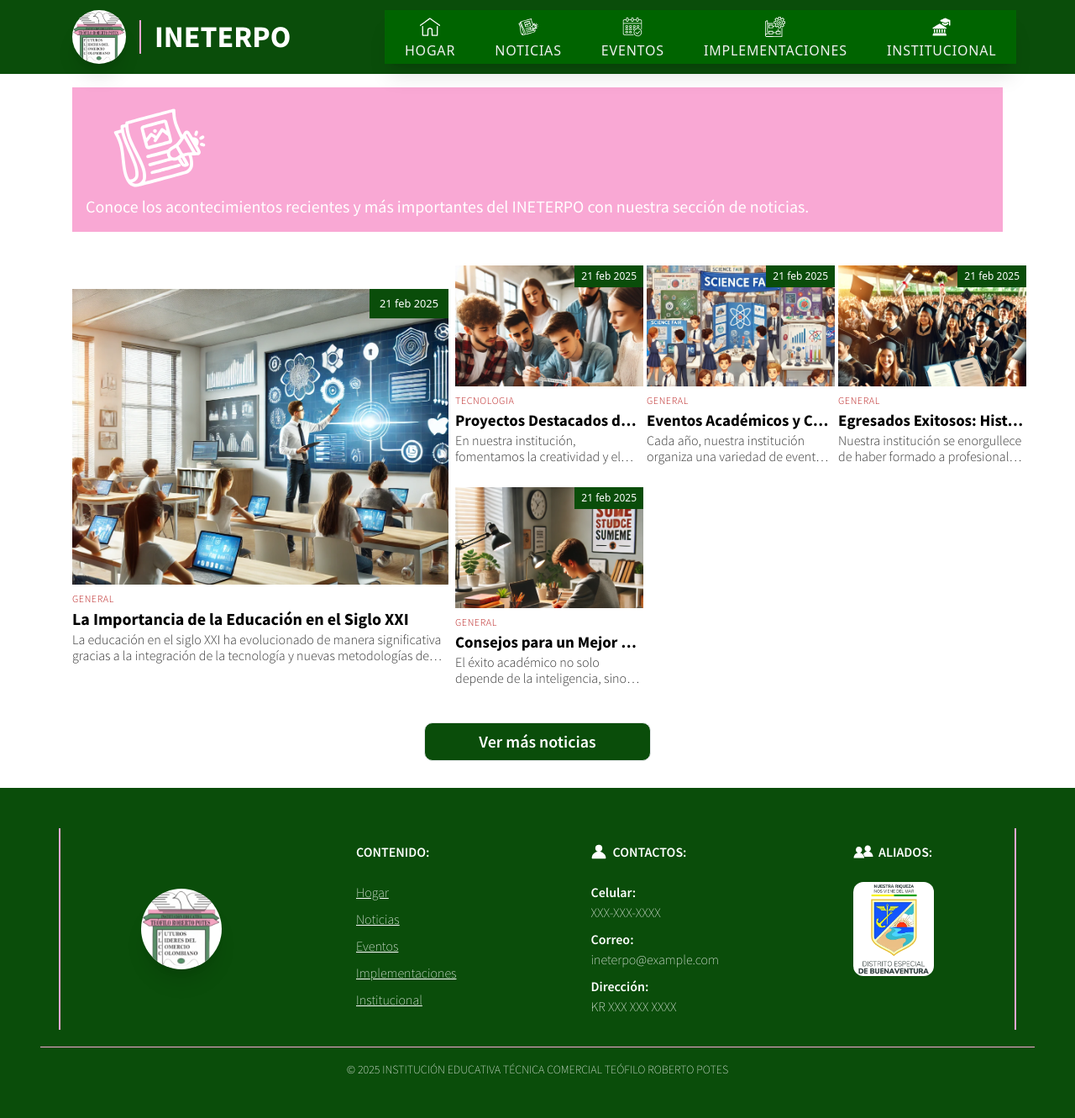
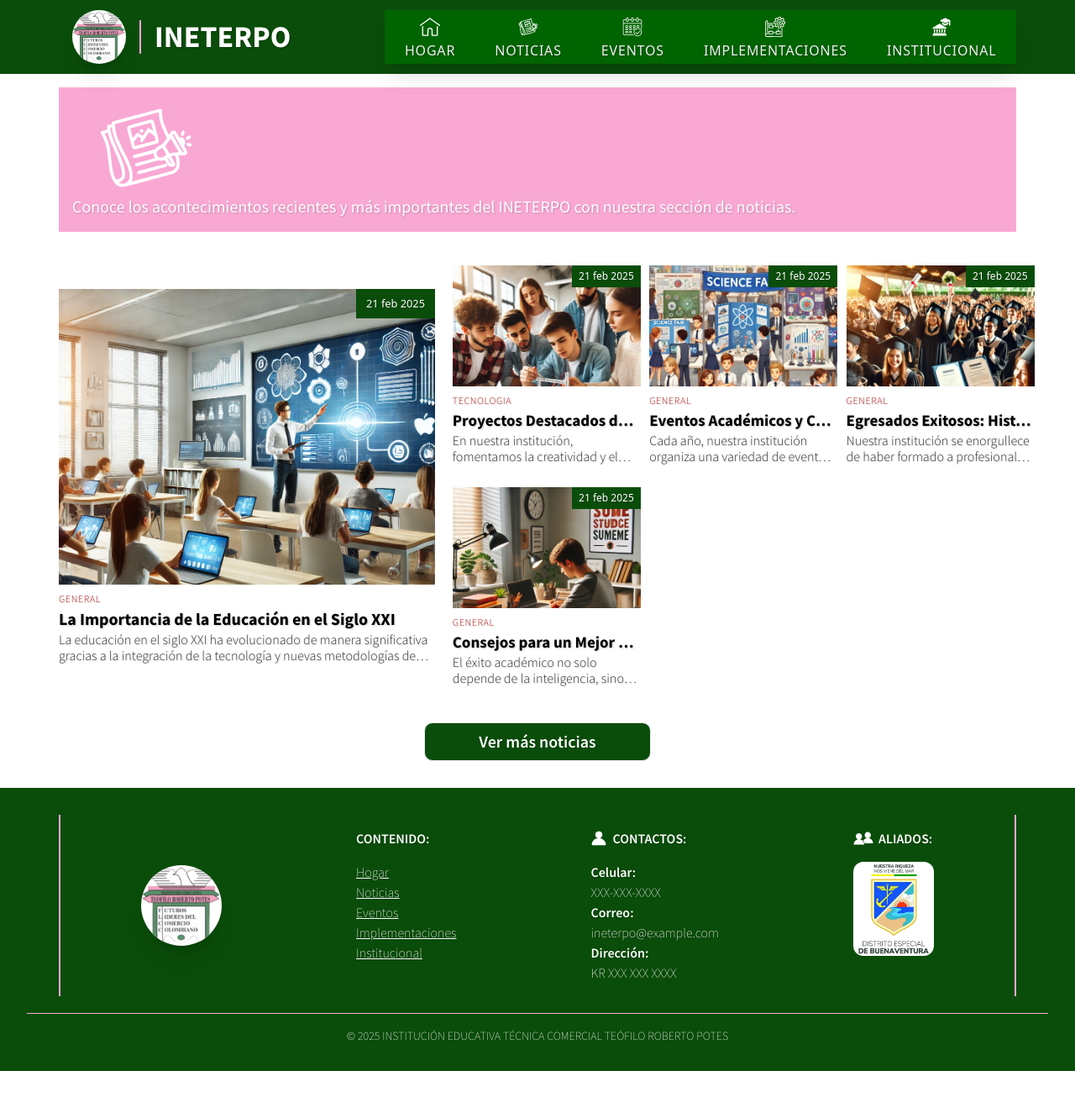
Before and after one commit to caicedoficial/web-ineterpo, a Django app: template templates/pages/noticias/noticias.html in a window 1280 px wide. Shown: the whole page at 84% size. After the commit the page ends 1275 px from the top, so only its background shows below. Run offline with Django 5.2, Linux system fonts and the light colour scheme; the template is opened without the code that fills it: values that come from a table or form of the project are taken from there, others are empty; data comes from the database, SQL or seed files in the repository; parts of the project's set-up code (start-up, migrations or seed data) failed here and were passed over.

Commit message:
Añadir sombra de texto a elementos de encabezado y párrafo; ajustar márgenes en secciones del pie de página y encabezado

```diff
--- a/static/src/input.css
+++ b/static/src/input.css
@@ -44,6 +44,7 @@
 
     h2 {
         @apply text-[1.3rem] font-sourceBold;
+        text-shadow: 1px 1px 2px rgba(0, 0, 0, 0.3);
     }
 
     img {
@@ -52,6 +53,7 @@
 
     p {
         @apply text-lg font-sourceLight px-2;
+        text-shadow: 1px 1px 2px rgba(0, 0, 0, 0.3);
     }
 }
 
@@ -68,6 +70,7 @@
 @layer components {
 .nav-link {
     @apply pt-2 pb-1 font-thin tracking-wider inline-block w-full text-[#f0f0f0] text-center;
+    text-shadow: 1px 1px 2px rgba(0, 0, 0, 0.3);
 }
 
 .nav-link:hover {
--- a/static/src/output.css
+++ b/static/src/output.css
@@ -1316,6 +1316,7 @@ video {
   letter-spacing: 0.05em;
   --tw-text-opacity: 1;
   color: rgb(240 240 240 / var(--tw-text-opacity, 1));
+  text-shadow: 1px 1px 2px rgba(0, 0, 0, 0.3);
 }
 
 .nav-link:hover {
@@ -1663,10 +1664,6 @@ video {
   gap: 1.25rem;
 }
 
-.gap-6 {
-  gap: 1.5rem;
-}
-
 .gap-8 {
   gap: 2rem;
 }
@@ -1797,10 +1794,6 @@ video {
 
 .p-6 {
   padding: 1.5rem;
-}
-
-.p-8 {
-  padding: 2rem;
 }
 
 .px-16 {
@@ -2132,6 +2125,9 @@ video {
   h2 {
     font-size: 1.3rem;
   }
+  h2 {
+    text-shadow: 1px 1px 2px rgba(0, 0, 0, 0.3);
+  }
   img {
     height: 3rem;
   }
@@ -2152,6 +2148,9 @@ video {
   p {
     font-size: 1.125rem;
     line-height: 1.75rem;
+  }
+  p {
+    text-shadow: 1px 1px 2px rgba(0, 0, 0, 0.3);
   }
 }
 
@@ -2278,12 +2277,12 @@ video {
     border-color: rgb(249 168 212 / var(--tw-border-opacity, 1));
   }
 
-  .md\:p-12 {
-    padding: 3rem;
-  }
-
   .md\:p-4 {
     padding: 1rem;
+  }
+
+  .md\:p-8 {
+    padding: 2rem;
   }
 
   .md\:text-4xl {
--- a/templates/index.html
+++ b/templates/index.html
@@ -12,7 +12,7 @@
             <script src="{% static 'js/footer-aliados.js' %}" defer></script>
             <script src="{% static 'js/carrusel.js' %}" defer></script>
     </head>
-    <body class="grid grid-rows-[auto,1fr,auto] min-h-screen mx-auto">
+    <body class="grid grid-rows-[auto,1fr,auto] min-h-screen mx-auto" style="text-shadow: 1px 1px 2px rgba(0, 0, 0, 0.2);">
         {% include 'header/header.html'  %}
         {% block content %}{% endblock %}
         {% include 'footer/footer.html' %}
--- a/templates/layout/footer/components/FooterAliadosSection.html
+++ b/templates/layout/footer/components/FooterAliadosSection.html
@@ -1,6 +1,6 @@
 {% load static %}
 <!--Seccion de Aliados-->
-<section class="flex flex-col gap-6 lg:w-fit">
+<section class="flex flex-col gap-4 lg:w-fit">
     <div class="flex gap-1.5">
         <img class="w-6 h-6 lg:w-6 lg:h-6"
             src="{% static 'icons/footer/aliados.svg' %}" alt="Icono de Aliados">
--- a/templates/layout/footer/components/FooterContactSection.html
+++ b/templates/layout/footer/components/FooterContactSection.html
@@ -1,12 +1,12 @@
 {% load static %}
 <!--Seccion de Contactos-->
-<section class="flex flex-col gap-6">
+<section class="flex flex-col gap-4">
         <div class="flex items-center gap-1.5 lg:mx-0">
             <img class="w-6 h-6 lg:w-5 lg:h-5"
                 src="{% static 'icons/footer/contactos.svg' %}" alt="Icono de Contactos">
             <h1 class="text-base font-sourceSemiBold lg:text-[16px] uppercase">Contactos:</h1>
         </div>
-        <div class="flex flex-col gap-2 font-sourceExtraLight">
+        <div class="flex flex-col font-sourceExtraLight">
             <span class="text-base"><span class="font-sourceSemiBold">Celular:<br></span>XXX-XXX-XXXX</span>
             <span class="text-base"><span class="font-sourceSemiBold">Correo:<br></span>ineterpo@example.com</span>
             <span class="text-base"><span class="font-sourceSemiBold">Dirección:<br></span>KR XXX XXX XXXX</span>
--- a/templates/layout/footer/components/FooterNavSection.html
+++ b/templates/layout/footer/components/FooterNavSection.html
@@ -1,6 +1,6 @@
-<nav class="flex flex-col gap-6">
+<nav class="flex flex-col gap-4">
     <h1 class="font-sourceSemiBold text-[16px] uppercase">Contenido:</h1>
-    <ul class="flex flex-col gap-2 font-sourceExtraLight text-base">
+    <ul class="flex flex-col font-sourceExtraLight text-base">
         <li>
             <a class="underline"
                 href="{% url 'inicio' %}">Hogar</a>
--- a/templates/layout/footer/footer.html
+++ b/templates/layout/footer/footer.html
@@ -1,5 +1,5 @@
 {% load static %}
-<footer class="grid bg-primary p-8 md:p-12 text-white gap-4 lg:gap-5">
+<footer class="grid bg-primary p-4 md:p-8 text-white gap-4 lg:gap-5">
     <div class="grid md:justify-around max-w-[1140px] mx-auto w-full md:p-4 gap-8 md:gap-0 md:flex md:border-x-2 md:border-secundary">
         {% include 'footer/components/FooterEscudoLG.html' %}
         {% include 'footer/components/FooterNavSection.html' %}
--- a/templates/layout/header/components/HeaderTitleSection.html
+++ b/templates/layout/header/components/HeaderTitleSection.html
@@ -5,5 +5,5 @@
         src="{% static 'images/ineterpo.webp' %}"
         alt="Logo del INETERPO">
     <h1 class="text-white font-sourceBold text-2xl border-secundary cursor-default border-l-2 pl-2 lg:text-4xl lg:pl-4"
-        title="Institución Educativa Técnica Comercial Teófilo Roberto Potes">INETERPO</h1>
+        title="Institución Educativa Técnica Comercial Teófilo Roberto Potes" style="text-shadow: 1px 1px 2px rgba(0, 0, 0, 0.3);">INETERPO</h1>
 </section>
--- a/templates/pages/noticias/noticias.html
+++ b/templates/pages/noticias/noticias.html
@@ -4,7 +4,7 @@
 {% block title %}Noticias{% endblock %}
 
 {% block content %}
-<main class="grid gap-y-6 md:gap-y-10 mx-auto mb-8 max-w-[1140px] px-4">
+<main class="grid gap-y-6 md:gap-y-10 mx-auto mb-8 max-w-[1140px]">
     <section class="flex flex-col px-4 bg-secundary py-4 w-full">
         <div class="flex items-center justify-center md:justify-normal gap-8">
             <h1 class="font-sourceBlack text-[50px] md:text-[90px] text-white uppercase">{{ modelo }}</h1>
```
